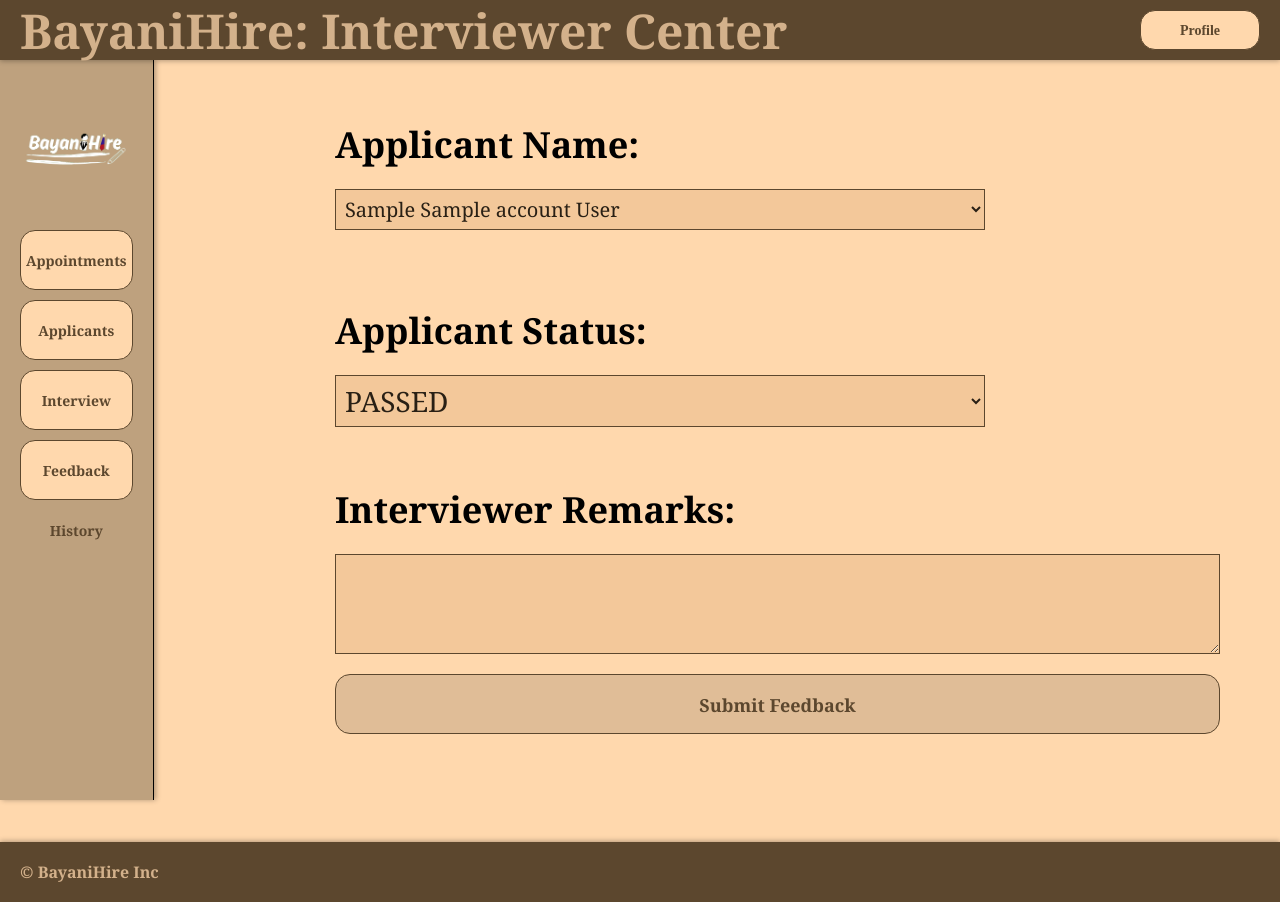
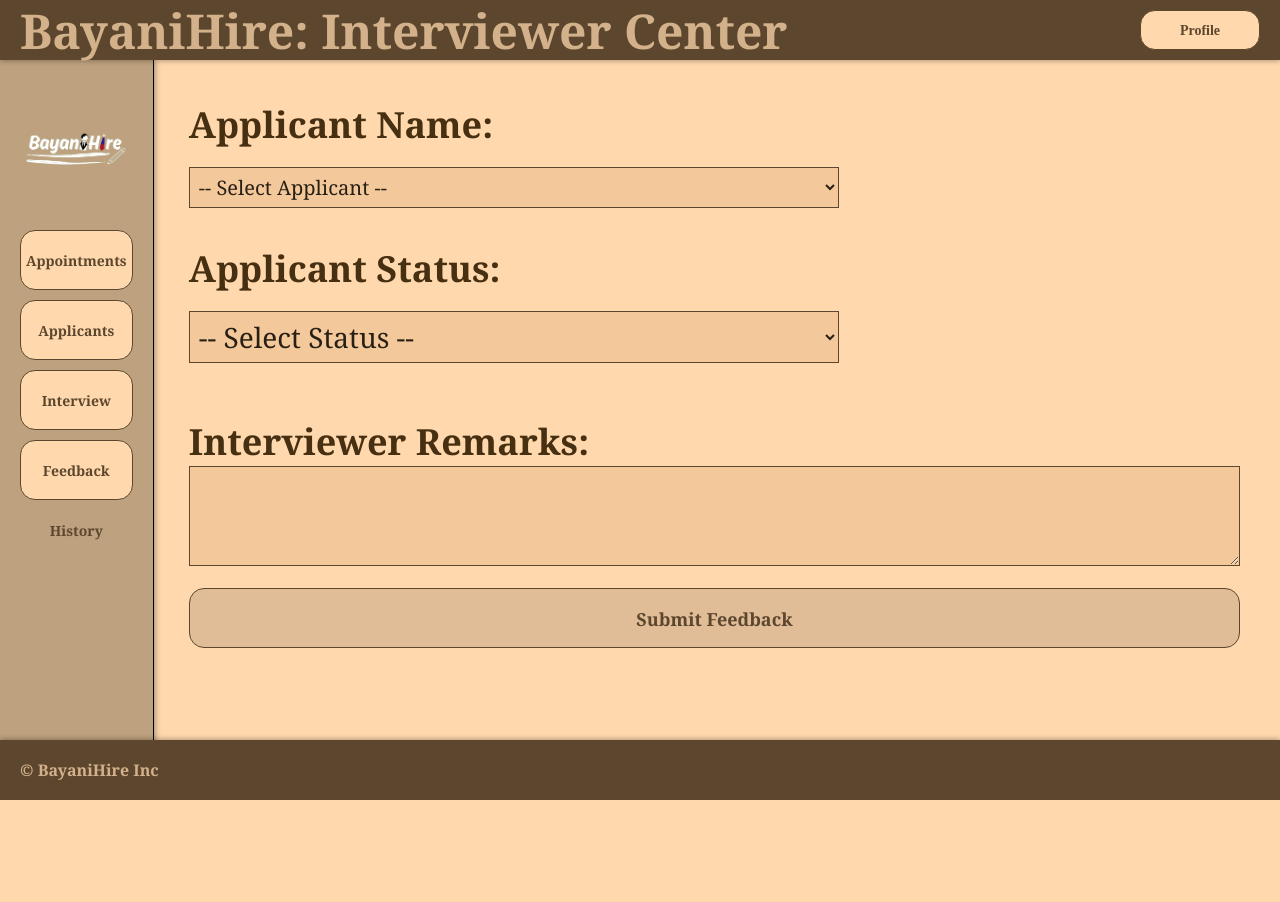
Before and after one commit to BayaniHire/WebApplication, a Django app: template users_app/templates/Feedback.html in a window 1280 px wide. After the commit the page ends 800 px from the top, so only its background shows below. Run offline with Django 5.2, Linux system fonts and the light colour scheme; the template is opened without the code that fills it: most values are stand-ins (such as "Sample title", 1, 10 or a date in 2020).

Commit message:
Update Feedback.html

```diff
--- a/users_app/templates/Feedback.html
+++ b/users_app/templates/Feedback.html
@@ -4,27 +4,27 @@
 <div class="main-content">
     <form method="POST">
         {% csrf_token %}
-        <div class="main-content">
-            <label style="font-family: Georgia; font-size: 36px; font-weight: bold;">Applicant Name:</label>
-            <select name="applicant_id" class="dropdown" style="font-family: Georgia; font-size: 20px;">
+        <label style="font-family: Georgia; font-size: 36px; font-weight: bold; color: rgb(71, 48, 17);">Applicant Name:  </label><br><br>
+        <select name="applicant_id" class="dropdown" style="font-family: Georgia; font-size: 20px;" required>
+            <option value="" selected disabled>-- Select Applicant --</option>
             {% for applicant in applicants %}
             <option value="{{ applicant.applicant_status_id }}">{{ applicant.account.first_name }} {{ applicant.account.middle_name }} {{ applicant.account.last_name }}</option>
             {% endfor %}
         </select>
-            <br><br>
+        <br><br><br>
 
-            <label style="font-family: Georgia; font-size: 36px; font-weight: bold;">Applicant Status:</label>
-            <select name="status" class="dropdown" style="font-family: Georgia; font-size: 28px;">
+        <label style="font-family: Georgia; font-size: 36px; font-weight: bold; color: rgb(71, 48, 17);">Applicant Status:  </label><br><br>
+        <select name="status" class="dropdown" style="font-family: Georgia; font-size: 28px;" required>
+            <option value="" disabled selected>-- Select Status --</option>
             <option>PASSED</option>
             <option>FAILED</option>
         </select>
-            <br>
+        <br><br><br><br>
 
-            <label style="font-family: Georgia; font-size: 36px; font-weight: bold;">Interviewer Remarks:</label>
-            <textarea name="feedback" class="remarks-textarea" style="font-family: Georgia; font-size: 18px;"></textarea>
+        <label style="font-family: Georgia; font-size: 36px; font-weight: bold; color: rgb(71, 48, 17);">Interviewer Remarks:</label>
+        <textarea name="feedback" class="remarks-textarea" style="font-family: Georgia; font-size: 18px;"></textarea><br><br>
         <button type="submit" class="bodybutton" style="font-family: Georgia; font-size: 18px;">Submit Feedback</button>
         <br>
-        </div>
     </form>
 </div>
 {% endblock %}
```
Lines whose indentation alone changed are shown as unchanged.
